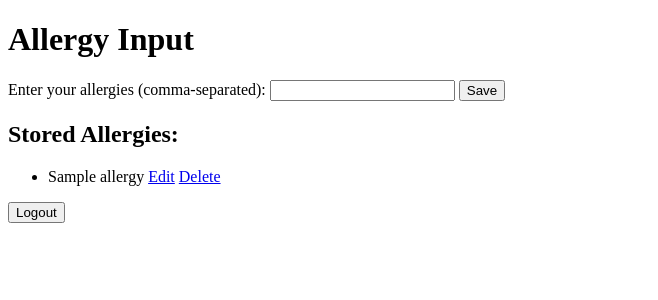
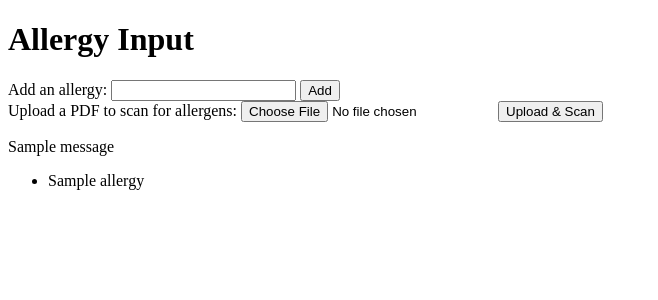
Before and after one commit to cindyweng18/my-allergies, a Flask app: page /allergy/ in a window 1280 px wide. Shown: the top 300 px of the page, without its empty margins (0-658 px from the left). Run offline with Flask 3, Linux system fonts and the light colour scheme; a user stored in the database is signed in; tables that the repository leaves empty hold one stand-in row (values such as "Sample post"); one stand-in notice (Sample message) is shown.

Commit message:
create pdf upload option

```diff
--- a/requirements.txt
+++ b/requirements.txt
@@ -1,6 +1,8 @@
 alembic==1.14.1
 Flask==3.1.0
 Flask_Bcrypt==1.0.1
+Flask_Cors==4.0.1
+Flask_Cors==5.0.0
 Flask_Login==0.6.3
 flask_mail==0.10.0
 Flask_Migrate==4.1.0
@@ -8,3 +10,4 @@
 itsdangerous==2.2.0
 SQLAlchemy==2.0.32
 SQLAlchemy==2.0.38
+Werkzeug==3.1.3
--- a/routes/allergy_routes.py
+++ b/routes/allergy_routes.py
@@ -1,8 +1,17 @@
-from flask import Blueprint, render_template, request, redirect, url_for
+from flask import Blueprint, render_template, request, redirect, url_for, flash
 from flask_login import login_required, current_user
 from models.database import db, Allergy
+import os
+from werkzeug.utils import secure_filename
+from utils.pdf_processing import extract_text_from_pdf, find_allergens, allowed_file
 
 allergy_bp = Blueprint('allergy', __name__)
+
+UPLOAD_FOLDER = "uploads"
+ALLOWED_EXTENSIONS = {"pdf"}
+
+if not os.path.exists(UPLOAD_FOLDER):
+    os.makedirs(UPLOAD_FOLDER)
 
 @allergy_bp.route("/", methods=["GET", "POST"])
 @login_required
@@ -11,13 +20,33 @@
         return redirect(url_for("auth.login"))
 
     if request.method == "POST":
-        allergy_name = request.form["allergies"].strip().lower()
-        existing_allergy = Allergy.query.filter_by(name=allergy_name, user_id=current_user.id).first()
-        if not existing_allergy:
-            allergy = Allergy(name=allergy_name, user_id=current_user.id)
-            db.session.add(allergy)
-            db.session.commit()
-        return redirect(url_for("allergy.index"))
+        # Handle manual allergy input
+        allergy_name = request.form.get("allergies", "").strip().lower()
+        if allergy_name:
+            existing_allergy = Allergy.query.filter_by(name=allergy_name, user_id=current_user.id).first()
+            if not existing_allergy:
+                allergy = Allergy(name=allergy_name, user_id=current_user.id)
+                db.session.add(allergy)
+                db.session.commit()
+            return redirect(url_for("allergy.index"))
+
+        # Handle PDF upload
+        file = request.files.get("pdf")
+        if file and allowed_file(file.filename):
+            filename = secure_filename(file.filename)
+            file_path = os.path.join(UPLOAD_FOLDER, filename)
+            file.save(file_path)
+
+            extracted_text = extract_text_from_pdf(file_path)
+            allergens_list = [allergy.name for allergy in Allergy.query.filter_by(user_id=current_user.id).all()]
+            detected_allergens = find_allergens(extracted_text, allergens_list)
+
+            if detected_allergens:
+                flash(f"Found these allergens in the document: {', '.join(detected_allergens)}", "danger")
+            else:
+                flash("No known allergens found in the document.", "success")
+
+            return redirect(url_for("allergy.index"))
 
     allergies = Allergy.query.filter_by(user_id=current_user.id).all()
     return render_template("index.html", allergies=allergies)
--- a/templates/index.html
+++ b/templates/index.html
@@ -7,26 +7,27 @@
 </head>
 <body>
     <h1>Allergy Input</h1>
-    <form action="{{ url_for('allergy.index') }}"  method="POST">
-        <label for="allergies">Enter your allergies (comma-separated):</label>
-        <input type="text" name="allergies" id="allergies" required>
-        <button type="submit">Save</button>
+    <form method="POST" enctype="multipart/form-data">
+        <label for="allergies">Add an allergy:</label>
+        <input type="text" name="allergies" required>
+        <button type="submit">Add</button>
     </form>
 
-    {% if allergies %}
-        <h2>Stored Allergies:</h2>
-        <ul>
-            {% for allergy in allergies %}
-                <li>
-                    {{ allergy.name }}
-                    <a href="{{ url_for('allergy.edit_allergy', allergy_id=allergy.id) }}">Edit</a>
-                    <a href="{{ url_for('allergy.delete_allergy', allergy_id=allergy.id) }}">Delete</a>
-                </li>
-            {% endfor %}
-        </ul>
-    {% endif %}
-    <form action="{{ url_for('auth.logout') }}" method="POST">
-        <button type="submit">Logout</button>
+    <form method="POST" enctype="multipart/form-data">
+        <label for="pdf">Upload a PDF to scan for allergens:</label>
+        <input type="file" name="pdf" accept=".pdf">
+        <button type="submit">Upload & Scan</button>
     </form>
+
+    {% for message in get_flashed_messages(with_categories=True) %}
+        <p class="{{ message[0] }}">{{ message[1] }}</p>
+    {% endfor %}
+
+    <ul>
+        {% for allergy in allergies %}
+            <li>{{ allergy.name }}</li>
+        {% endfor %}
+    </ul>
+
 </body>
 </html>
--- /dev/null
+++ b/utils/pdf_processing.py
@@ -0,0 +1,20 @@
+import fitz
+import os
+
+ALLOWED_EXTENSIONS = {"pdf"}
+
+def allowed_file(filename):
+    return "." in filename and filename.rsplit(".", 1)[1].lower() in ALLOWED_EXTENSIONS
+
+def extract_text_from_pdf(pdf_path):
+    """Extracts text from a PDF file."""
+    doc = fitz.open(pdf_path)
+    text = ""
+    for page in doc:
+        text += page.get_text("text") + "\n"
+    return text
+
+def find_allergens(text, allergens_list):
+    """Checks if any allergens from the list appear in the extracted text."""
+    found_allergens = [allergen for allergen in allergens_list if allergen.lower() in text.lower()]
+    return found_allergens
```
